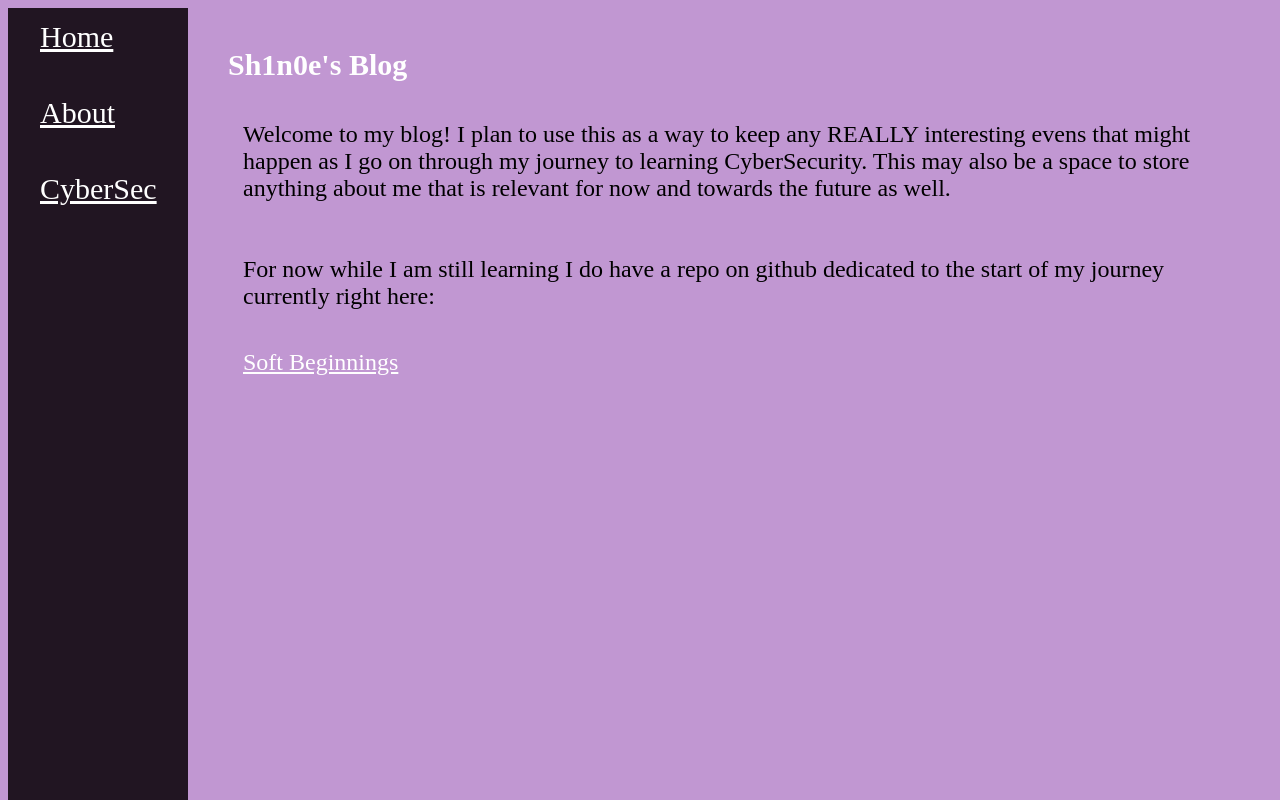
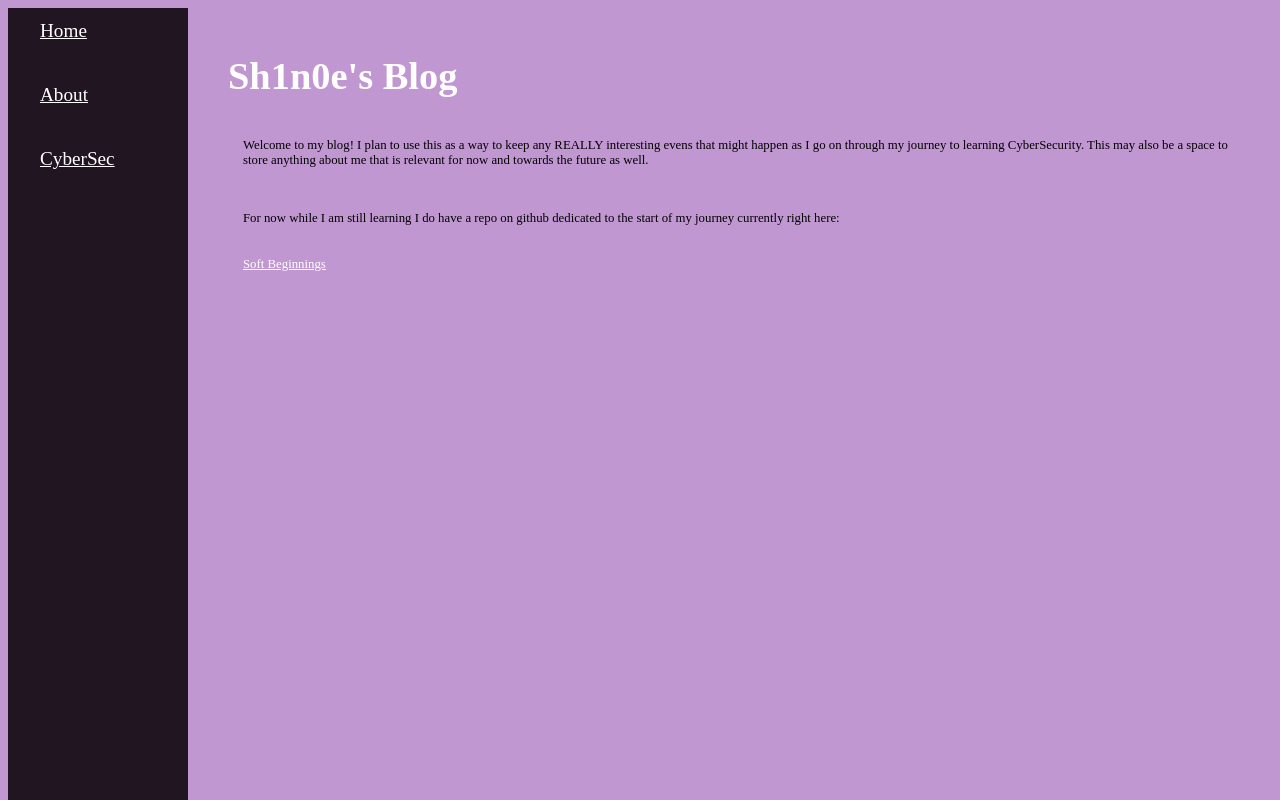
Before and after one commit to Sh1n0e/Sh1n0e.github.io, a plain HTML site: page index.html in a window 1280 px wide. Drawn offline with Linux system fonts and the light colour scheme.

Commit message:
Update stylesheet.css
Made text size change depending on screen size

```diff
--- a/stylesheet.css
+++ b/stylesheet.css
@@ -3,16 +3,16 @@ body {
 }
 h1 {
   color: white;
-  font-size: 30px;
+  font-size: 3vw;
 }
 p {
   color: black;
-  font-size: 24px;
+  font-size: 1vw;
   padding: 15px;
 }
 
 a {
-	font-size: 24px;
+	font-size: 1vw;
 	padding: 15px;
 	color: white;
 }
@@ -59,7 +59,7 @@ a:visited {
 
 .sidenav a{
 	padding: 12px 16px 30px 32px;
-	font-size: 30px;
+	font-size: 1.5vw;
 	display: block;
 }
 
```
